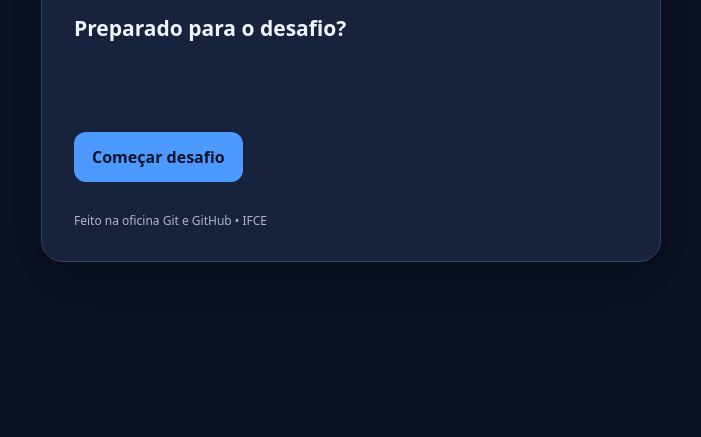
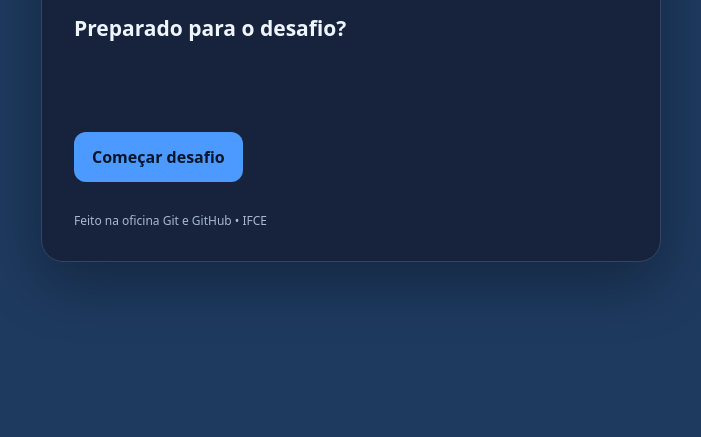
Before and after one commit to DaniloVS22/oficina-git-github-ifce, a plain HTML site: page index.html in a window 1280 px wide. Shown: the part 363-800 px from the top of the page, without its empty margins (289-990 px from the left). Drawn offline with Linux system fonts and the light colour scheme.

Commit message:
style: altera cor de fundo do CyberQuiz

```diff
--- a/style.css
+++ b/style.css
@@ -1,4 +1,4 @@
-:root { font-family: system-ui, Arial, sans-serif; color: #eef5ff; background: #0b1224; }
+:root { font-family: system-ui, Arial, sans-serif; color: #eef5ff; background: #1e3a5f; }
 * { box-sizing: border-box; }
 body { min-height: 100vh; margin: 0; display: grid; place-items: center; padding: 20px; }
 .card { width: min(100%, 620px); padding: 32px; border: 1px solid #344564; border-radius: 22px; background: #17233c; box-shadow: 0 20px 60px #0005; }
```
